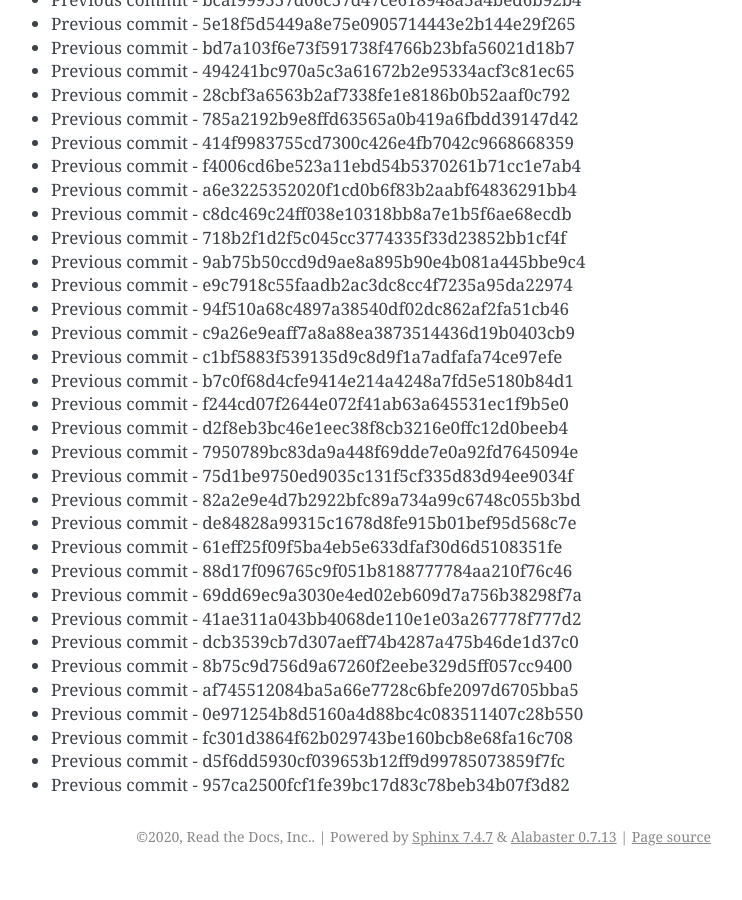
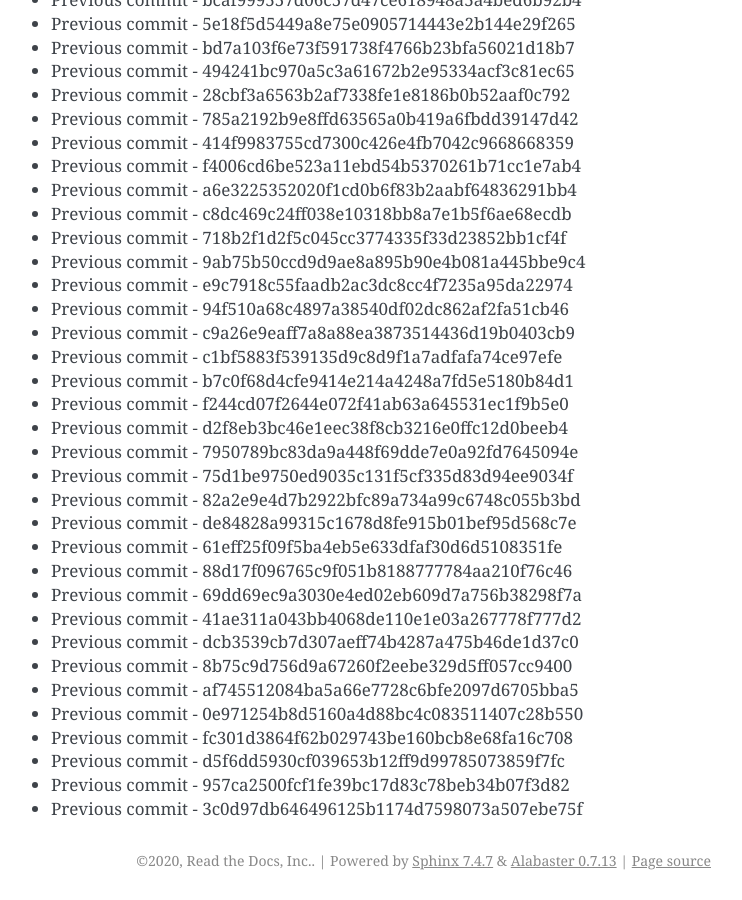
Before and after one commit to readthedocs/rtd-git-stresstest, a Sphinx documentation site: the page built from docs/updates.rst, in a window 1280 px wide and 900 px high, scrolled down 20645 px. Shown: the whole window, without its empty margins (399-1141 px from the left). Built offline with Sphinx 7.4.7, drawn with Linux system fonts in a browser that asks for light colours; before the commit the page ends 21521 px from its top, so only the background shows below that.

Commit message:
Generating commit from previous: 3c0d97db646496125b1174d7598073a507ebe75f

```diff
--- a/docs/updates.rst
+++ b/docs/updates.rst
@@ -899,3 +899,4 @@ It can be tested for any performance characteristics.
 * Previous commit - fc301d3864f62b029743be160bcb8e68fa16c708
 * Previous commit - d5f6dd5930cf039653b12ff9d99785073859f7fc
 * Previous commit - 957ca2500fcf1fe39bc17d83c78beb34b07f3d82
+* Previous commit - 3c0d97db646496125b1174d7598073a507ebe75f
```
